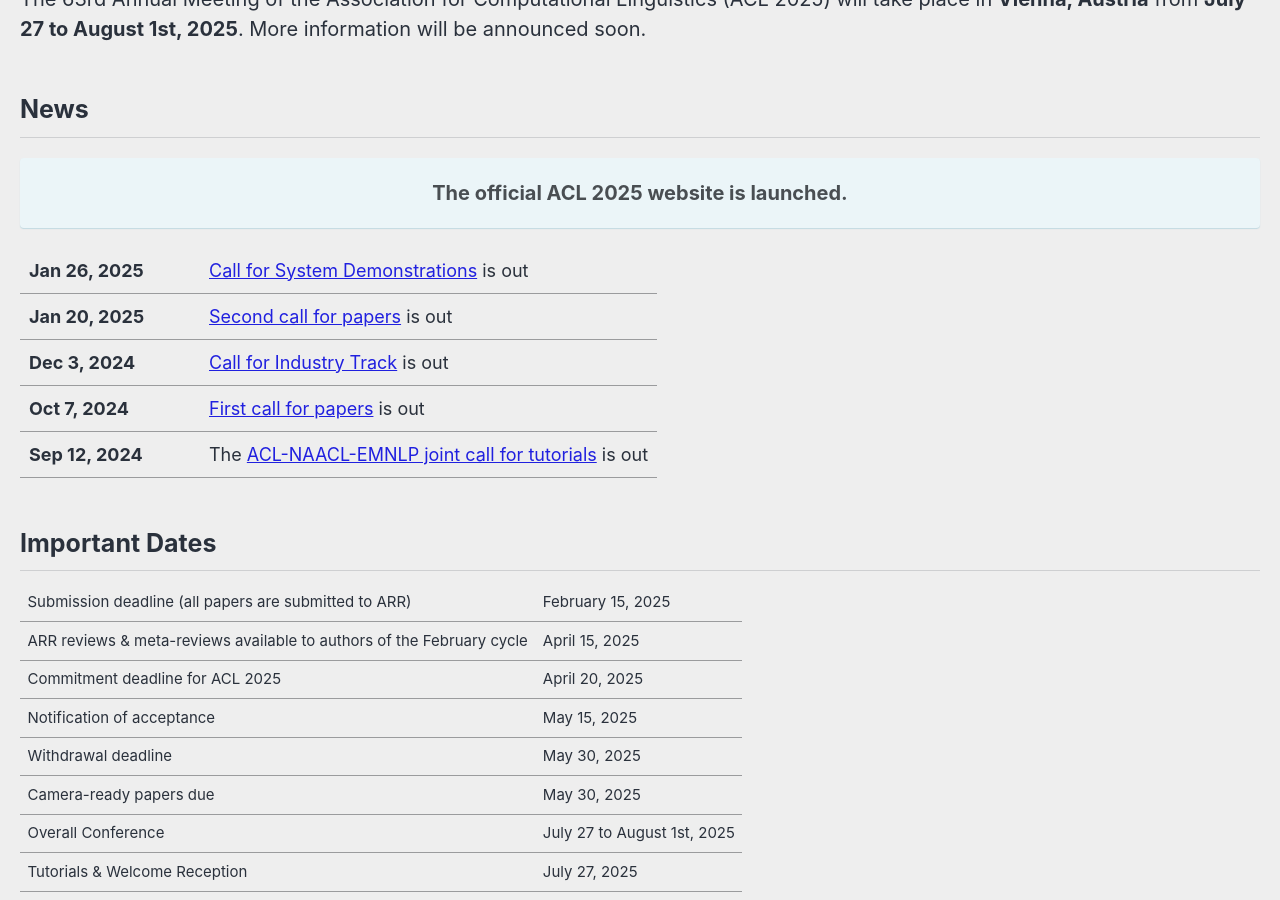
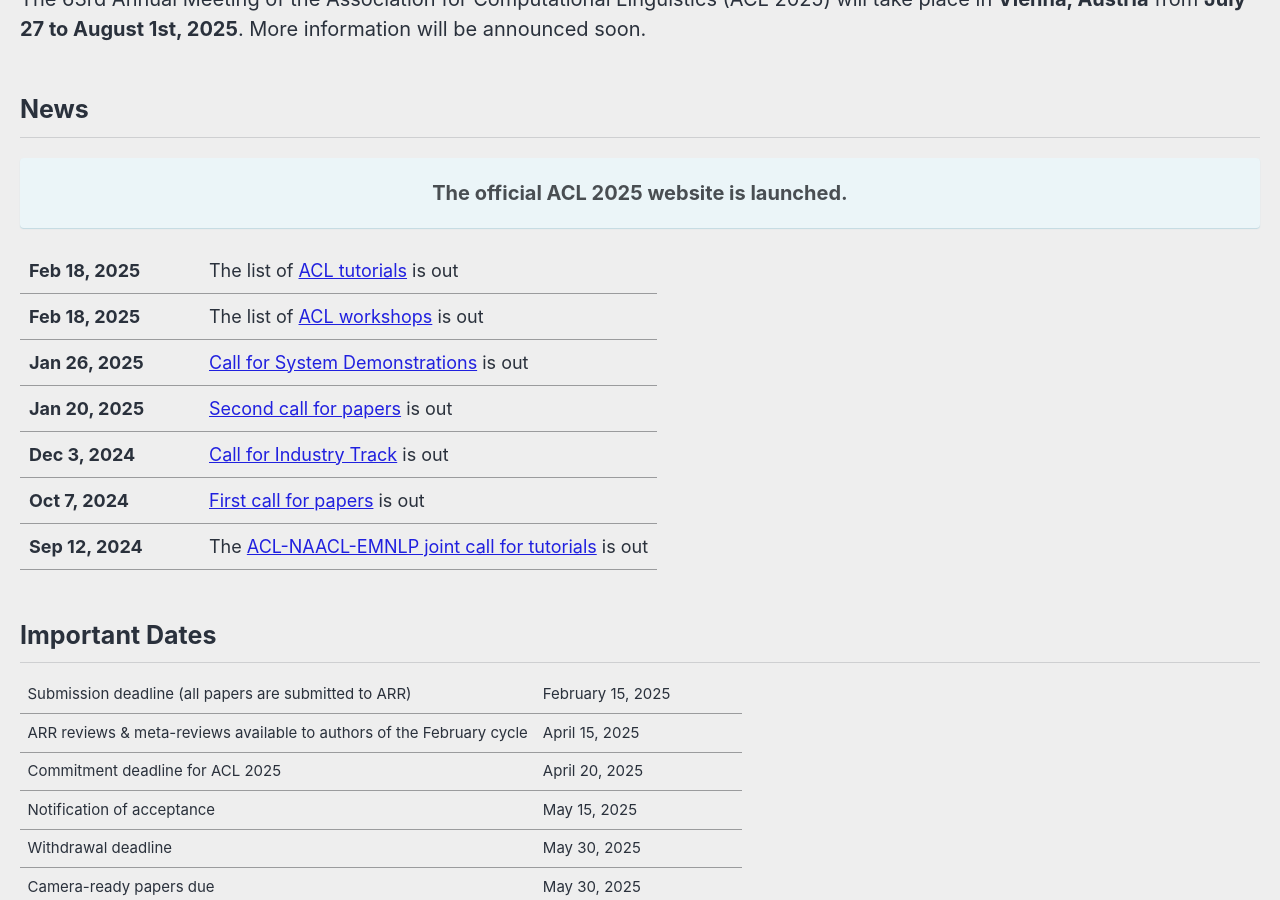
Before and after one commit to acl-org/acl-2025, a Jekyll site: the page built from _pages/home.md, in a window 1280 px wide and 900 px high, scrolled down 577 px. Built offline with Jekyll 4.4.1, drawn with Linux system fonts in a browser that asks for light colours; cached includes are drawn as plain includes; nearby versions of some CDN libraries.

Commit message:
Update home.md

```diff
--- a/_pages/home.md
+++ b/_pages/home.md
@@ -21,6 +21,8 @@ More information will be announced soon.
 .news-table { font-size: .9em; table-layout: fixed; }
 .news-table tr td:nth-child(1) { font-weight: bold; width: 10em; }
 </style>
+| Feb 18, 2025 | The list of [ACL tutorials](https://2025.aclweb.org/program/tutorials/) is out
+| Feb 18, 2025 | The list of [ACL workshops](https://2025.aclweb.org/program/workshops/) is out
 | Jan 26, 2025 | [Call for System Demonstrations](https://2025.aclweb.org/calls/system_demonstration/) is out
 | Jan 20, 2025 | [Second call for papers](https://2025.aclweb.org/calls/main_conference_papers/) is out
 | Dec 3, 2024 | [Call for Industry Track](https://2025.aclweb.org/calls/industry_track/) is out
```
